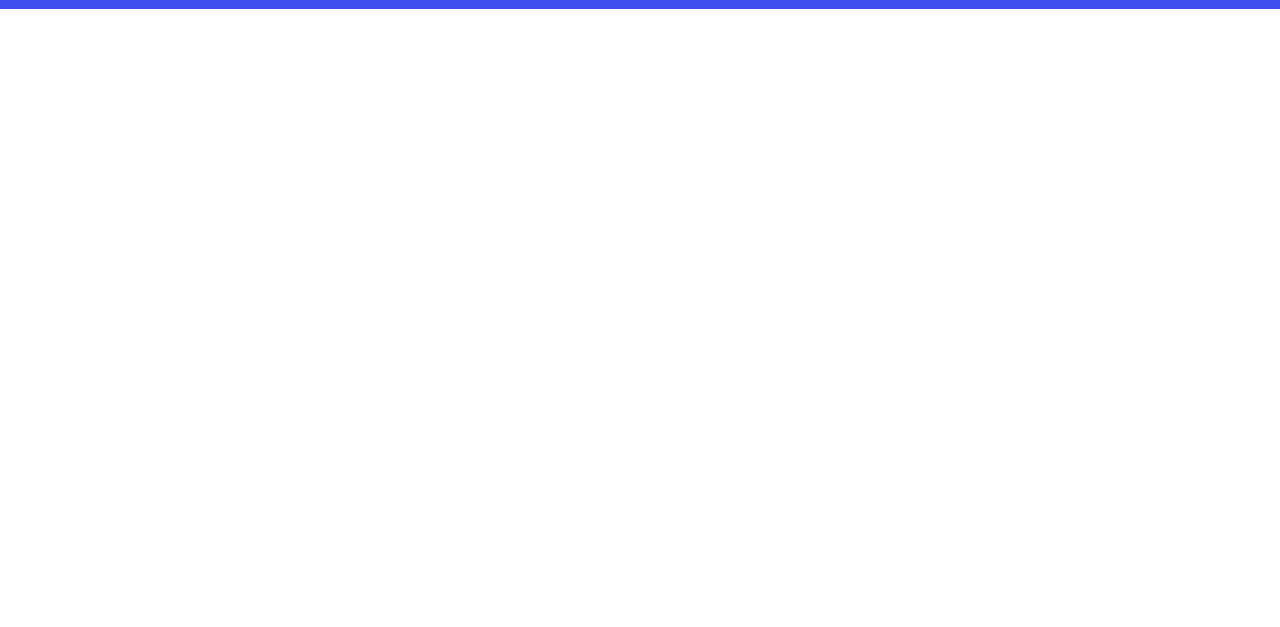
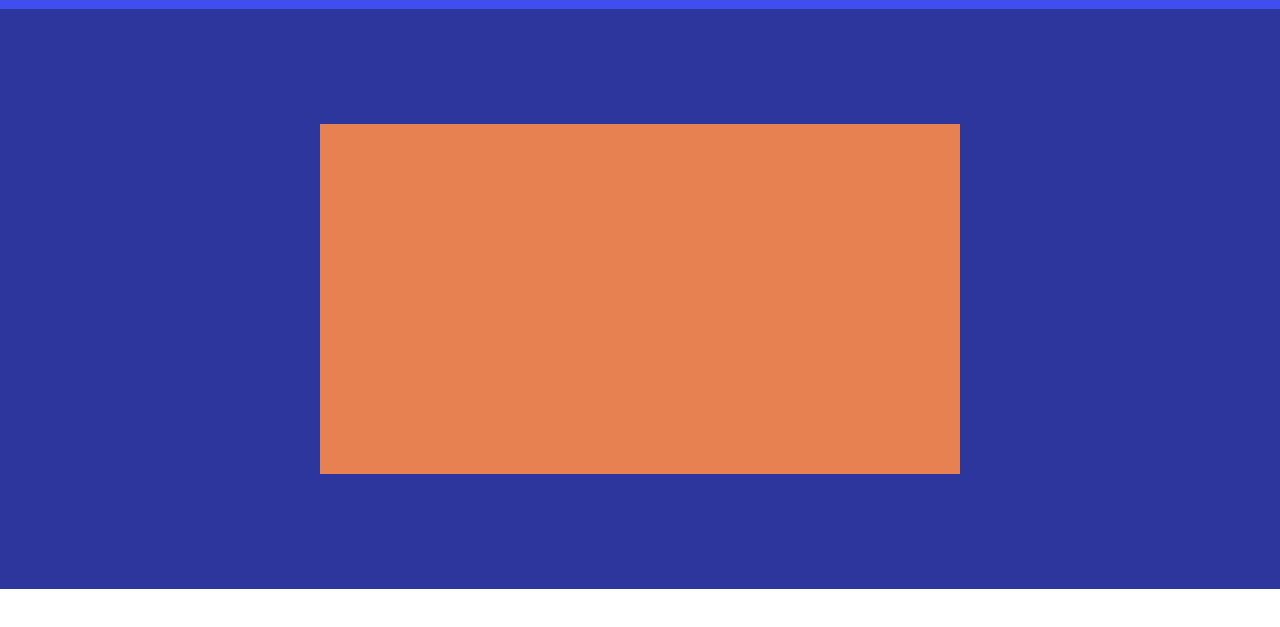
Before and after one commit to gabrielepetralia/htmlcss-struttura-discord, a plain HTML site: page index.html in a window 1280 px wide. Shown: the part 69-696 px from the top of the page. Drawn offline with Linux system fonts and the light colour scheme.

Commit message:
[add] jumbotron

```diff
--- a/css/style.css
+++ b/css/style.css
@@ -9,11 +9,11 @@
   display: flex;
   align-items: center;
   width: 60%;
-  margin: auto;
+  margin: 0 auto;
 }
 
 /* HEADER */
-header{
+header {
   background-color: #404EED;
   padding: 30px 0;
 }
@@ -43,7 +43,23 @@ nav ul li a:hover {
   text-decoration: underline;
 }
 
-.login a{
+.login a {
   color: black;
   text-decoration: none;
 }
+
+/* MAIN */
+main section {
+  padding: 115px 0;
+}
+
+main section:first-child {
+  background-color: #2d369c;
+}
+
+main section .jumbotron {
+  height: 350px;
+  width: 50%;
+  margin: 0 auto;
+  background-color: #e78152;
+}
--- a/index.html
+++ b/index.html
@@ -36,9 +36,11 @@
 
   <main>
 
-    <div class="jumbotron">
+    <section>
+      <div class="jumbotron">
 
-    </div>
+      </div>
+    </section>
 
   </main>
 
```
